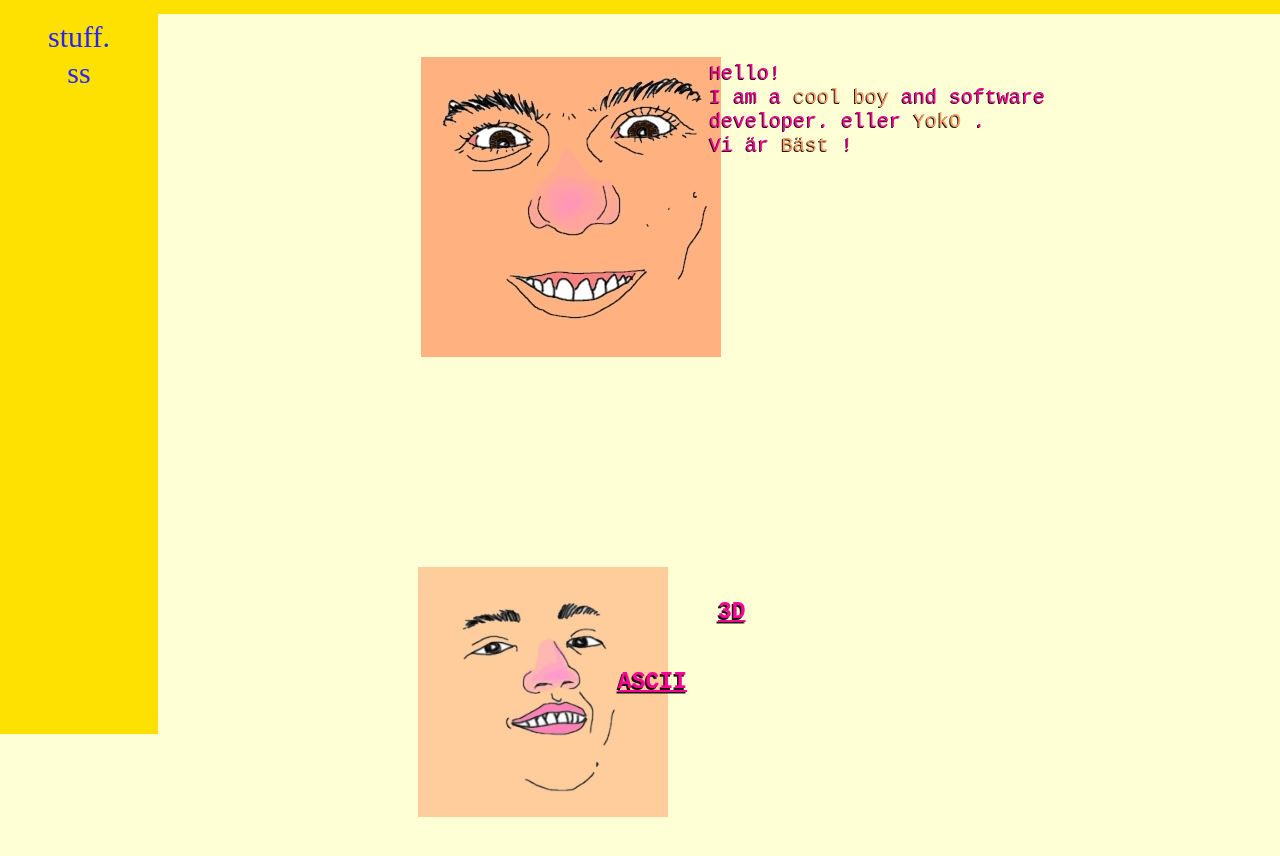
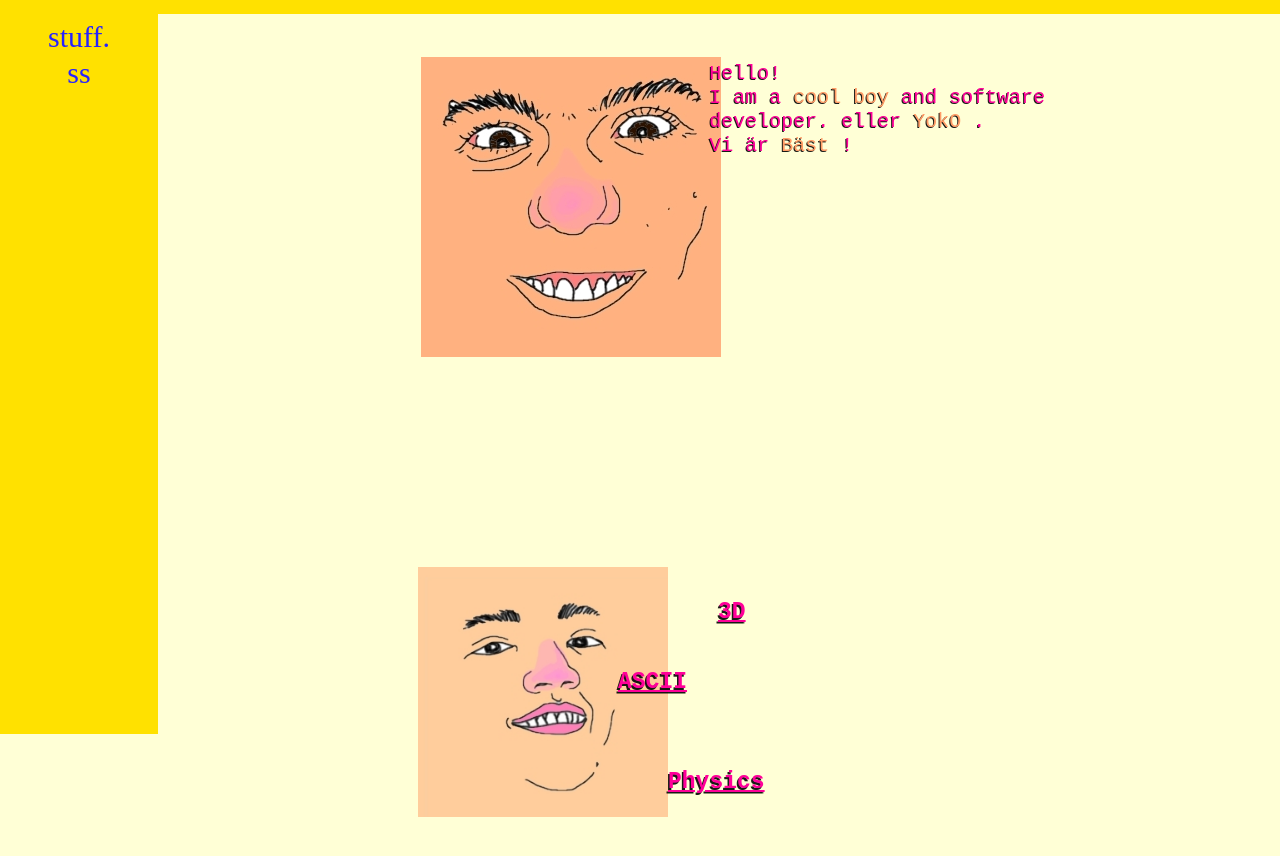
Before and after one commit to Slarvsylt/Slarvsylt.github.io, a website: page index.html in a window 1280 px wide. Shown: the part 96-952 px from the top of the page. Drawn offline with Linux system fonts and the light colour scheme.

Commit message:
Update index.html

```diff
--- a/index.html
+++ b/index.html
@@ -85,6 +85,11 @@
                                 ASCII
                             </div>
                         </a>
+                        <a href="coolstuff.html">
+                            <div class="content_headline" style="left:250px; top:200px; width: 50px;">
+                                Physics
+                            </div>
+                        </a>
                         <div class="content_image_box">
                             <img src="pics/yokoFace.jpg" height="250">
                         </div>
```
